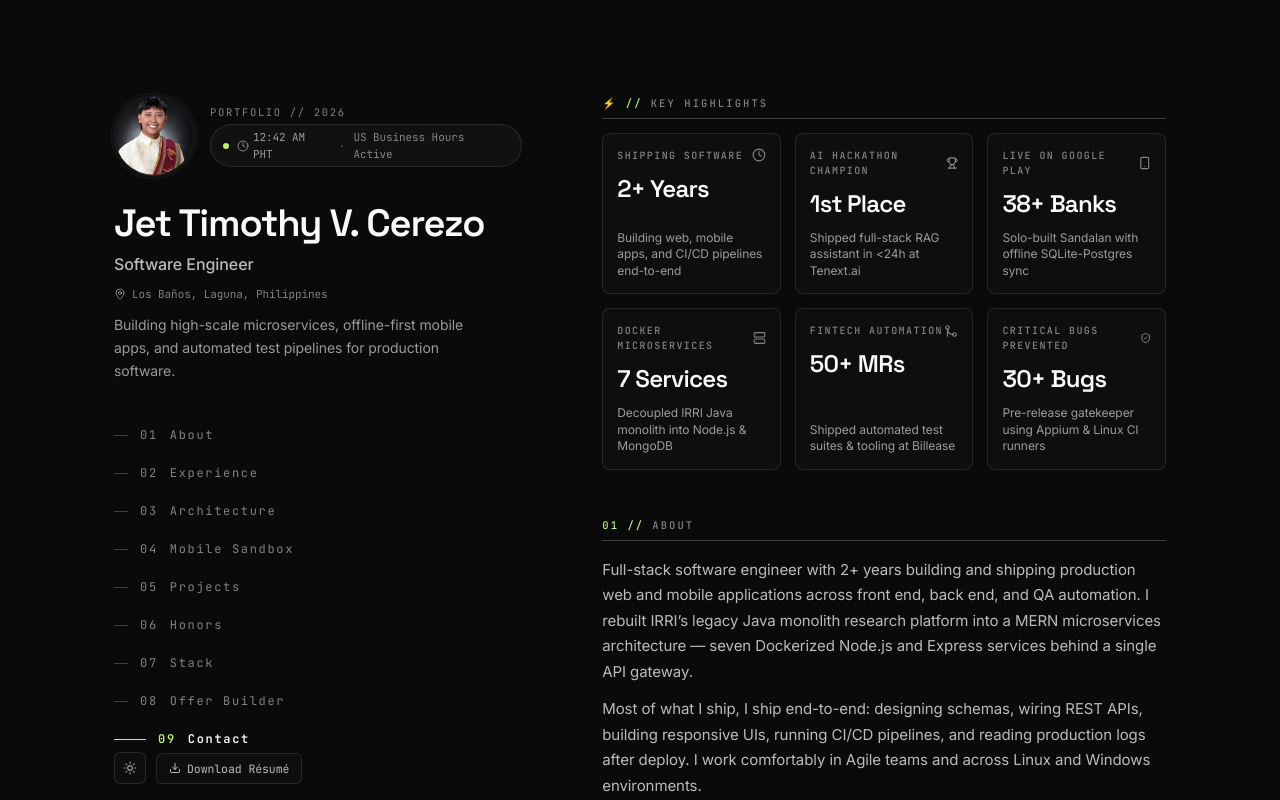
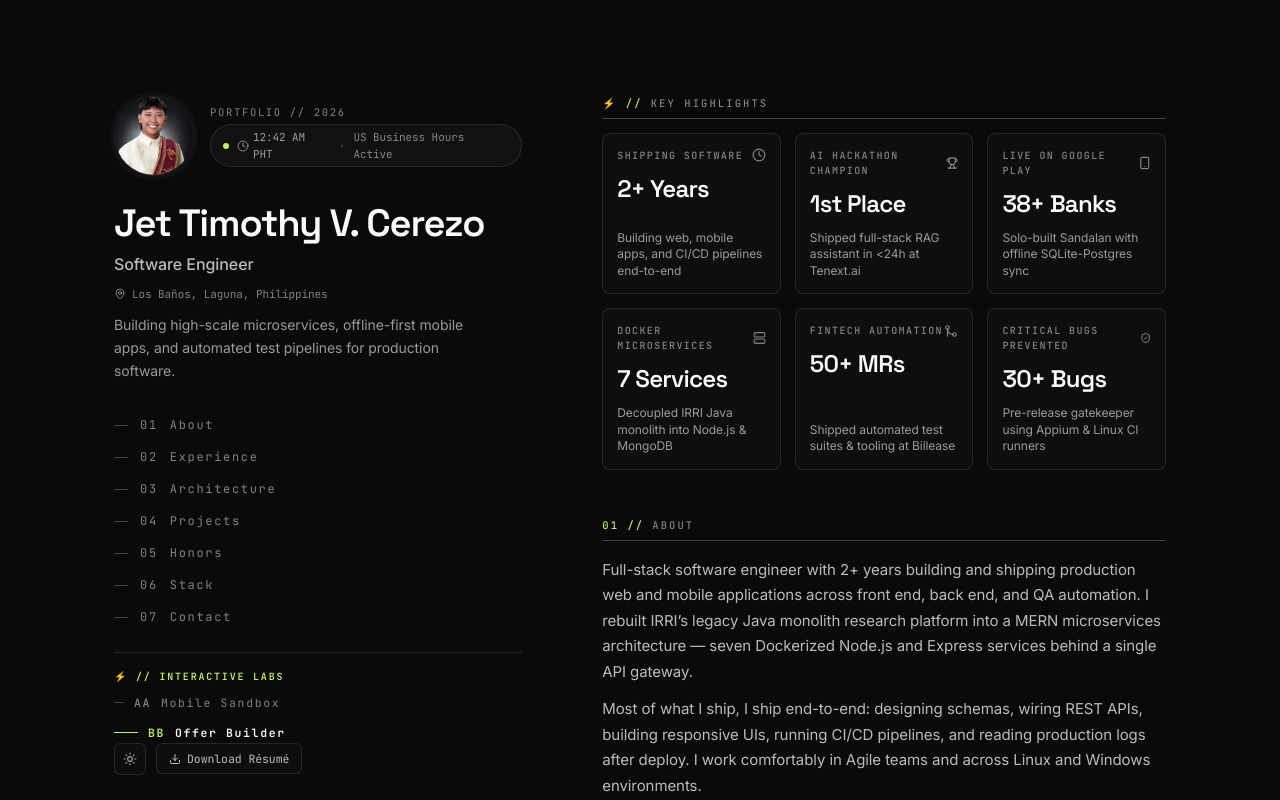
Before and after one commit to jvcerezo/portfolio, a React (Vite) app: page / in a window 1280 px wide. Shown: the top 800 px of the page. Built offline with nearby package versions, Linux system fonts and the light colour scheme.

Commit message:
feat: separate core 01-07 resume sections from AA-BB interactive lab sections

```diff
--- a/src/App.tsx
+++ b/src/App.tsx
@@ -28,15 +28,18 @@ const NAV_ITEMS = [
   { id: "about", num: "01", label: "About" },
   { id: "experience", num: "02", label: "Experience" },
   { id: "architecture", num: "03", label: "Architecture" },
-  { id: "demo", num: "04", label: "Mobile Sandbox" },
-  { id: "work", num: "05", label: "Projects" },
-  { id: "honors", num: "06", label: "Honors" },
-  { id: "skills", num: "07", label: "Stack" },
-  { id: "offer", num: "08", label: "Offer Builder" },
-  { id: "contact", num: "09", label: "Contact" },
+  { id: "work", num: "04", label: "Projects" },
+  { id: "honors", num: "05", label: "Honors" },
+  { id: "skills", num: "06", label: "Stack" },
+  { id: "contact", num: "07", label: "Contact" },
 ];
 
-const NAV_IDS = NAV_ITEMS.map((n) => n.id);
+const LAB_ITEMS = [
+  { id: "demo", num: "AA", label: "Mobile Sandbox" },
+  { id: "offer", num: "BB", label: "Offer Builder" },
+];
+
+const NAV_IDS = [...NAV_ITEMS, ...LAB_ITEMS].map((n) => n.id);
 
 const PROFILE = {
   name: "Jet Timothy V. Cerezo",
@@ -588,15 +591,15 @@ function App() {
               </p>
 
               {/* SIDE NAVIGATOR LINKS (Desktop) */}
-              <nav className="mt-10 hidden lg:block" aria-label="In-page jump links">
-                <ul className="space-y-3 font-mono text-[12px] uppercase tracking-[0.14em]">
+              <nav className="mt-8 hidden lg:block" aria-label="In-page jump links">
+                <ul className="space-y-2.5 font-mono text-[12px] uppercase tracking-[0.14em]">
                   {NAV_ITEMS.map((item) => {
                     const isActive = active === item.id;
                     return (
                       <li key={item.id}>
                         <button
                           onClick={() => go(item.id)}
-                          className={`group flex items-center gap-3 py-1 text-left transition-all ${
+                          className={`group flex items-center gap-3 py-0.5 text-left transition-all ${
                             isActive ? "text-ink-1 font-semibold" : "text-ink-4 hover:text-ink-2"
                           }`}
                         >
@@ -614,6 +617,40 @@ function App() {
                     );
                   })}
                 </ul>
+
+                {/* SEPARATED INTERACTIVE LAB SUB-NAV (AA, BB) */}
+                <div className="mt-6 pt-4 border-t border-edge/80">
+                  <div className="flex items-center gap-1.5 font-mono text-[10px] font-semibold uppercase tracking-[0.18em] text-brand mb-2">
+                    <span>⚡ // Interactive Labs</span>
+                  </div>
+                  <ul className="space-y-2 font-mono text-[11.5px] uppercase tracking-[0.14em]">
+                    {LAB_ITEMS.map((item) => {
+                      const isActive = active === item.id;
+                      return (
+                        <li key={item.id}>
+                          <button
+                            onClick={() => go(item.id)}
+                            className={`group flex items-center gap-2.5 py-0.5 text-left transition-all ${
+                              isActive ? "text-ink-1 font-semibold" : "text-ink-4 hover:text-ink-2"
+                            }`}
+                          >
+                            <span
+                              className={`h-px transition-all duration-300 ${
+                                isActive
+                                  ? "w-6 bg-brand"
+                                  : "w-2.5 bg-edge-strong group-hover:w-4 group-hover:bg-ink-3"
+                              }`}
+                            />
+                            <span className={isActive ? "text-brand font-bold" : "text-ink-4 font-medium"}>
+                              {item.num}
+                            </span>
+                            <span>{item.label}</span>
+                          </button>
+                        </li>
+                      );
+                    })}
+                  </ul>
+                </div>
               </nav>
             </div>
 
@@ -730,18 +767,8 @@ function App() {
               <ArchitectureVisualizer />
             </Section>
 
-            {/* 04 // LIVE MOBILE APP DEMO & SANDBOX */}
-            <Section id="demo" num="04" label="Mobile App Engine & Sandbox">
-              <div className="reveal mb-4">
-                <p className="text-[15px] leading-[1.7] text-ink-2">
-                  Interactive testbed for <strong>Sandalan</strong> (live on Google Play). Test offline-first SQLite sync reconciliation, Philippine statutory tax calculations, OCR receipt scanning, and Taglish AI assistance in real time.
-                </p>
-              </div>
-              <LiveMobileShowcase />
-            </Section>
-
-            {/* 05 // SELECTED WORK */}
-            <Section id="work" num="05" label="Selected Projects">
+            {/* 04 // SELECTED WORK */}
+            <Section id="work" num="04" label="Selected Projects">
               {/* Category Filter Pills */}
               <div className="reveal mb-4 flex flex-wrap items-center gap-1.5">
                 <span className="mr-1 flex items-center gap-1 font-mono text-[10.5px] uppercase tracking-wider text-ink-4">
@@ -813,7 +840,7 @@ function App() {
                             className="inline-flex items-center gap-1.5 rounded-md bg-brand/10 border border-brand/40 px-3 py-1.5 font-mono text-[11.5px] font-semibold text-brand transition-all hover:bg-brand hover:text-bg shadow-xs"
                           >
                             <Play className="h-3.5 w-3.5 fill-current" />
-                            <span>Launch Live App Sandbox</span>
+                            <span>Launch Live App Sandbox (AA)</span>
                           </button>
                         )}
 
@@ -858,8 +885,8 @@ function App() {
               </a>
             </Section>
 
-            {/* 06 // HONORS & HACKATHONS */}
-            <Section id="honors" num="06" label="Honors & Recognition">
+            {/* 05 // HONORS & HACKATHONS */}
+            <Section id="honors" num="05" label="Honors & Recognition">
               <div className="grid grid-cols-1 gap-3 sm:grid-cols-2">
                 {HONORS.map((item) => (
                   <div
@@ -897,8 +924,8 @@ function App() {
               </div>
             </Section>
 
-            {/* 07 // SKILLS & STACK */}
-            <Section id="skills" num="07" label="Technical Stack">
+            {/* 06 // SKILLS & STACK */}
+            <Section id="skills" num="06" label="Technical Stack">
               <div className="reveal grid grid-cols-1 gap-x-6 gap-y-3 sm:grid-cols-[130px_1fr] sm:gap-y-2.5">
                 {SKILLS.map(([label, items]) => (
                   <Fragment key={label}>
@@ -924,18 +951,8 @@ function App() {
               </article>
             </Section>
 
-            {/* 08 // INTERACTIVE OFFER & SALARY BUILDER */}
-            <Section id="offer" num="08" label="Interactive Offer & Salary Builder">
-              <div className="reveal mb-4">
-                <p className="text-[15px] leading-[1.7] text-ink-2">
-                  Planning an offer or partnership? Use this interactive simulator to configure target compensation, remote/night-shift arrangements, and perks to preview real-time terms and instant acceptance estimates.
-                </p>
-              </div>
-              <OfferCalculator />
-            </Section>
-
-            {/* 09 // CONTACT */}
-            <Section id="contact" num="09" label="Contact & Collabs">
+            {/* 07 // CONTACT */}
+            <Section id="contact" num="07" label="Contact & Collabs">
               <div className="reveal">
                 <p className="text-[15px] leading-[1.7] text-ink-2">
                   Open to full-time remote roles including night shift on US hours, contract work, and
@@ -984,6 +1001,40 @@ function App() {
               </div>
             </Section>
 
+            {/* ========================================================= */}
+            {/* SEPARATED INTERACTIVE LABS & PLAYGROUNDS (AA, BB)         */}
+            {/* ========================================================= */}
+            <div className="pt-6 border-t-2 border-dashed border-edge space-y-10">
+              <div className="reveal">
+                <div className="flex items-center gap-2 font-mono text-[11px] font-bold uppercase tracking-[0.2em] text-brand">
+                  <span>⚡ LAB // Interactive Sandboxes & Tools</span>
+                </div>
+                <p className="mt-1 text-[13.5px] text-ink-3">
+                  Live playgrounds, mobile runtime simulations, and compensation calculators.
+                </p>
+              </div>
+
+              {/* AA // LIVE MOBILE APP DEMO & SANDBOX */}
+              <Section id="demo" num="AA" label="Mobile App Engine & Sandbox">
+                <div className="reveal mb-4">
+                  <p className="text-[15px] leading-[1.7] text-ink-2">
+                    Interactive testbed for <strong>Sandalan</strong> (live on Google Play). Test offline-first SQLite sync reconciliation, Philippine statutory tax calculations, OCR receipt scanning, and Taglish AI assistance in real time.
+                  </p>
+                </div>
+                <LiveMobileShowcase />
+              </Section>
+
+              {/* BB // INTERACTIVE OFFER & SALARY BUILDER */}
+              <Section id="offer" num="BB" label="Interactive Offer & Salary Builder">
+                <div className="reveal mb-4">
+                  <p className="text-[15px] leading-[1.7] text-ink-2">
+                    Planning an offer or partnership? Use this interactive simulator to configure target compensation, remote/night-shift arrangements, and perks to preview real-time terms and instant acceptance estimates.
+                  </p>
+                </div>
+                <OfferCalculator />
+              </Section>
+            </div>
+
             {/* FOOTER */}
             <footer className="border-t border-edge pt-8">
               <div className="flex flex-wrap items-center justify-between gap-3 font-mono text-[10.5px] uppercase tracking-[0.14em] text-ink-4">
```
